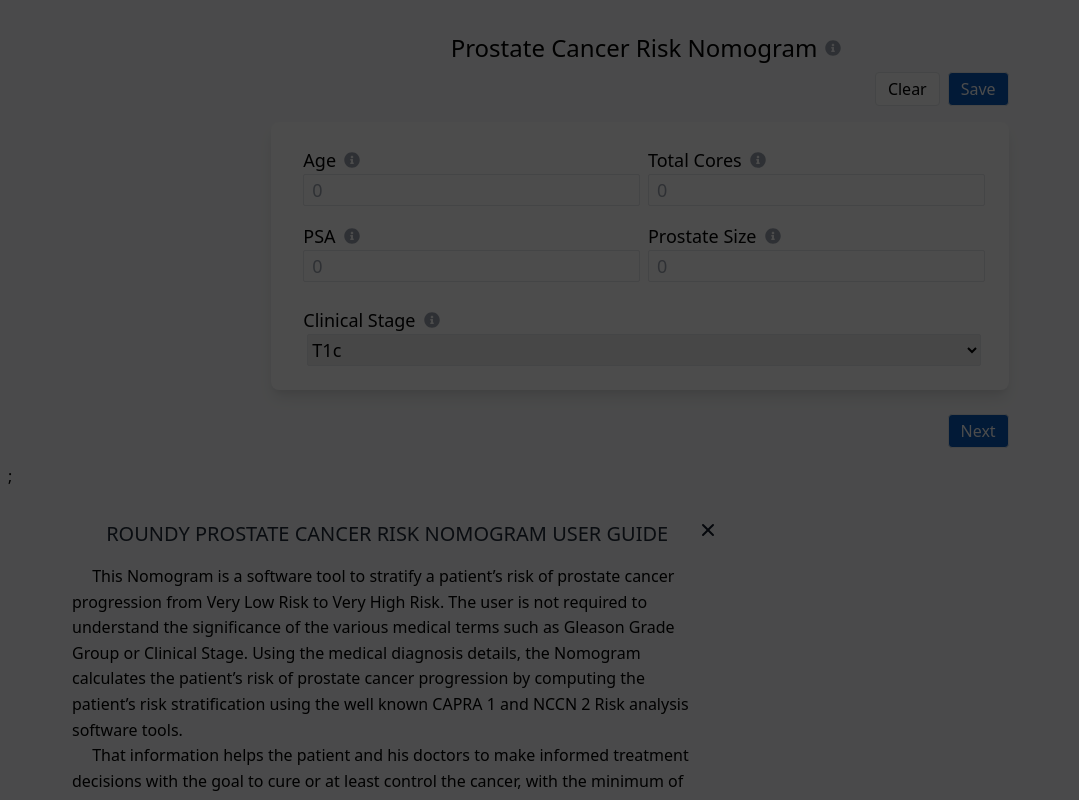
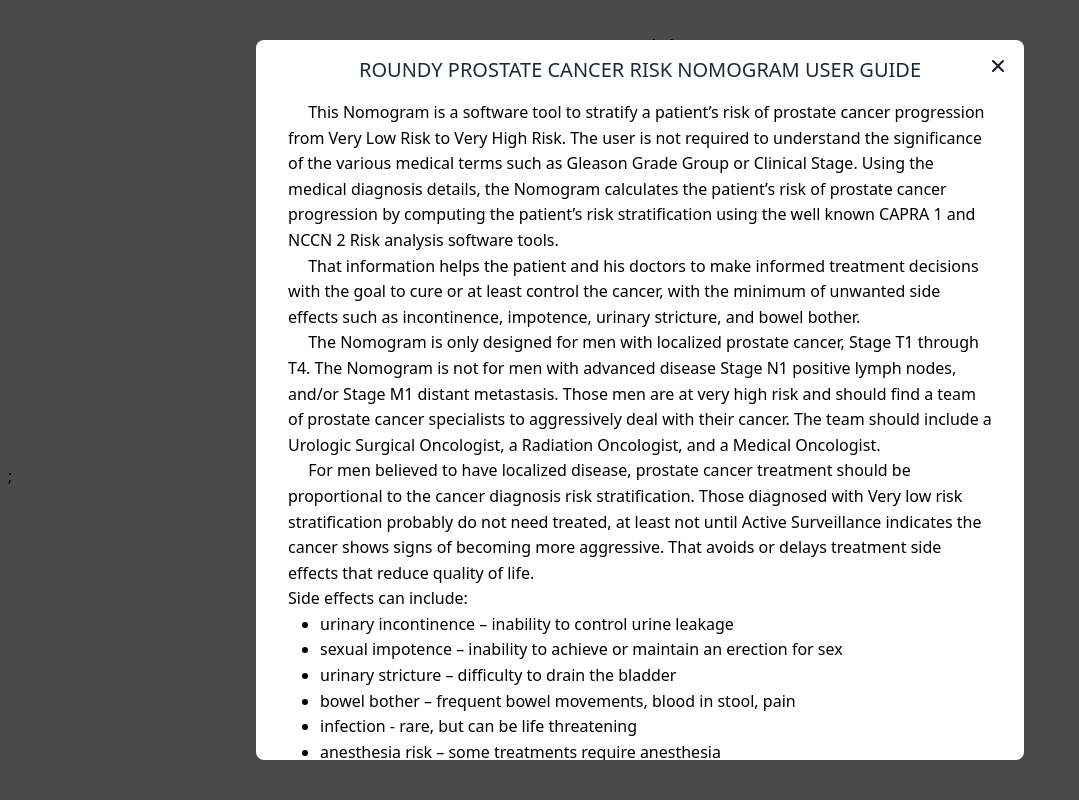
Before and after one commit to vidman22/nccn-risk-calculator, a React (Create React App) app: page / in a window 1280 px wide. Shown: the top 800 px of the page, without its empty margins (0-1079 px from the left). Built offline with nearby package versions, Linux system fonts and the light colour scheme; what @react-pdf/renderer would draw is missing.

Commit message:
broken modal

```diff
--- a/src/components/ConfirmationModal/ConfirmationModal.css
+++ b/src/components/ConfirmationModal/ConfirmationModal.css
@@ -1,6 +1,6 @@
 .Backdrop {
     position: fixed;
-    z-index: 99;
+    z-index: 49;
     top: 0;
     left: 0;
     width: 100%;
--- a/src/components/InfoModal/InfoModal.css
+++ b/src/components/InfoModal/InfoModal.css
@@ -1,12 +1,9 @@
 .InfoModal{
     top: 5%;
-    overflow-y: scroll;
-    text-align: left;
     height: 90vh;
     line-height: 1.6rem;
     font-size: 1rem;
     left: 20%;
-    padding: 2rem 4rem;
     width: 60%;
 }
 
--- a/src/components/InfoModal/InfoModal.tsx
+++ b/src/components/InfoModal/InfoModal.tsx
@@ -24,7 +24,7 @@
 export default function ShareLinkModal({ visible, onDismiss }: Props) {
     const [showCopied, setShowCopied] = useState(false);
     const cssClasses = [
-        "Modal",
+        "fixed bg-white overflow-y-scroll z-50 py-4 px-8 text-left rounded-lg overflow-scroll box-border",
         "InfoModal",
         visible ? "ModalOpen" : "ModalClosed"
     ];
@@ -79,13 +79,13 @@
 
                     <div>
                         Side effects can include:
-                    <ol>
-                            <li>urinary incontinence – inability to control urine leakage</li>
-                            <li>sexual impotence – inability to achieve or maintain an erection for sex</li>
-                            <li>urinary stricture – difficulty to drain the bladder</li>
-                            <li>bowel bother – frequent bowel movements, blood in stool, pain</li>
-                            <li>infection – rare, but can be life threatening</li>
-                            <li>anesthesia risk – some treatments require anesthesia</li>
+                    <ol className='list-disc ml-8'>
+                            <li><span className='font-medium'>urinary incontinence</span> – inability to control urine leakage</li>
+                            <li><span className='font-medium'>sexual impotence</span> – inability to achieve or maintain an erection for sex</li>
+                            <li><span className='font-medium'>urinary stricture</span> – difficulty to drain the bladder</li>
+                            <li><span className='font-medium'>bowel bother</span> – frequent bowel movements, blood in stool, pain</li>
+                            <li><span className='font-medium'>infection</span> - rare, but can be life threatening</li>
+                            <li><span className='font-medium'>anesthesia risk</span> – some treatments require anesthesia</li>
                         </ol>
                     </div>
                     <div>
@@ -109,7 +109,7 @@
                         <br />
                         <strong>Diagnosis Data Requirements Entered into The Nomogram</strong>
 
-                        <ol>
+                        <ol className='list-decimal ml-6'>
                             <li><strong>AGE</strong> at the time of diagnosis</li>
                             <li><strong>PSA</strong> at the time of diagnosis</li>
                             <li><strong>CLINICAL STAGE</strong> Clinical Stage refers to where cancer is in and around the prostate,
@@ -117,7 +117,7 @@
                             urologist who determines the diagnosis. Ask the doctor or phone the doctor’s office to
                             obtain the Clinical Stage. Note: biopsy and imaging staging is not included in Clinical
                             Stage. It is DRE data only.
-                            <table>
+                            <table className='rounded-md'>
                                     <thead>
                                         <tr>
                                             <th>T1c</th>
@@ -161,7 +161,7 @@
                             Because there is no agreed universal format for writing the biopsy report, it can be
                             difficult for the lay person to identify the data for each core.
 
-                            <ul>
+                            <ul className='list-disc ml-8'>
                                     <li>At the doctor’s office appointment, ask the doctor to help enter the core data.</li>
                                     <li>Prostate Cancer Support groups often have members who are very well informed
                                     about prostate cancer and they can assist in entering the biopsy core data. One
```
